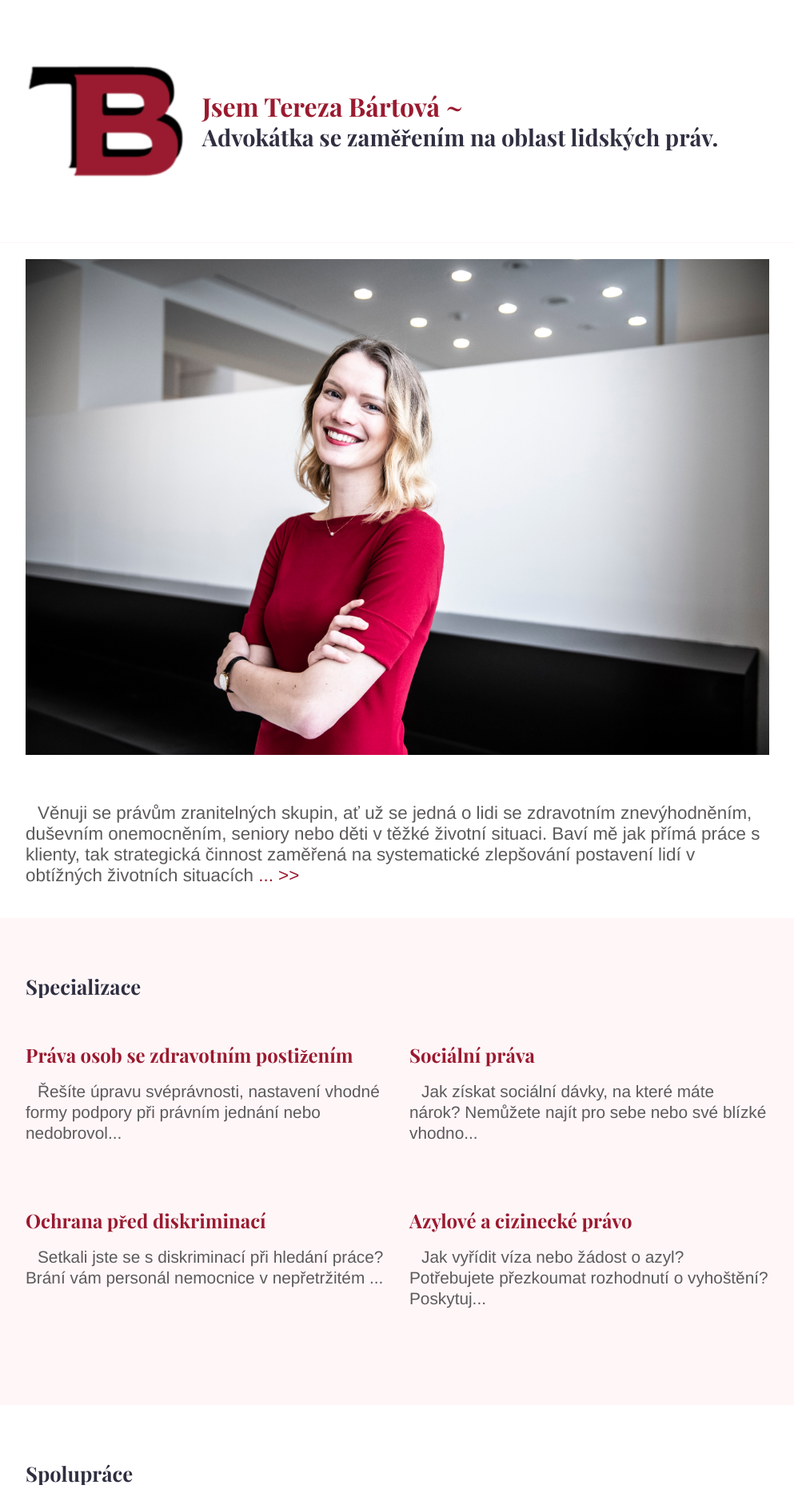
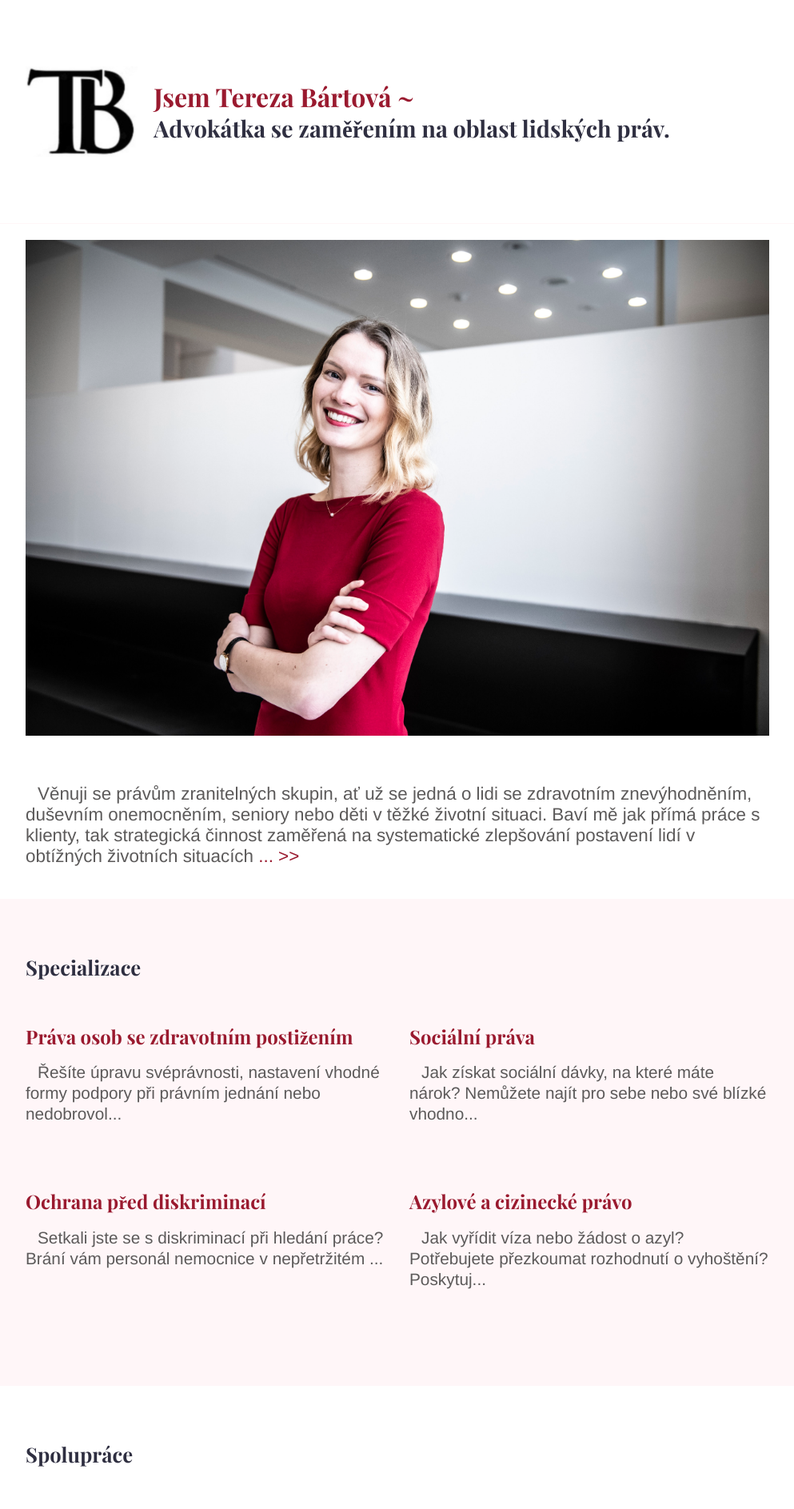
Before and after one commit to terezabartova/terezabartova.github.io, a Jekyll site: the page built from index.md, in a window 1280 px wide. Shown: the top 1887 px of the page at 80% size, without its empty margins (143-1136 px from the left). Built offline with Jekyll 4.4.1, drawn with Linux system fonts in a browser that asks for light colours.

Commit message:
new logo

```diff
--- a/_config.yml
+++ b/_config.yml
@@ -3,12 +3,12 @@ permalink: pretty
 title: 'Tereza Bártová'
 
 logo:
-  mobile: "images/logo/red-rose-blur-256.jpg"
+  mobile: "images/logo/tb-logo-blur.jpg"
   mobile_height: "64px"
   mobile_width: "64px"
-  desktop: "images/logo/red-rose-blur-256.jpg"
-  desktop_height: "64px"
-  desktop_width: "64px"
+  desktop: "images/logo/tb-logo-blur.jpg"
+  desktop_height: "128px"
+  desktop_width: "128px"
 
 home:
   limit_services: 6
```
Also changed, not shown: images/logo/tb-logo-blur.jpg (added).
